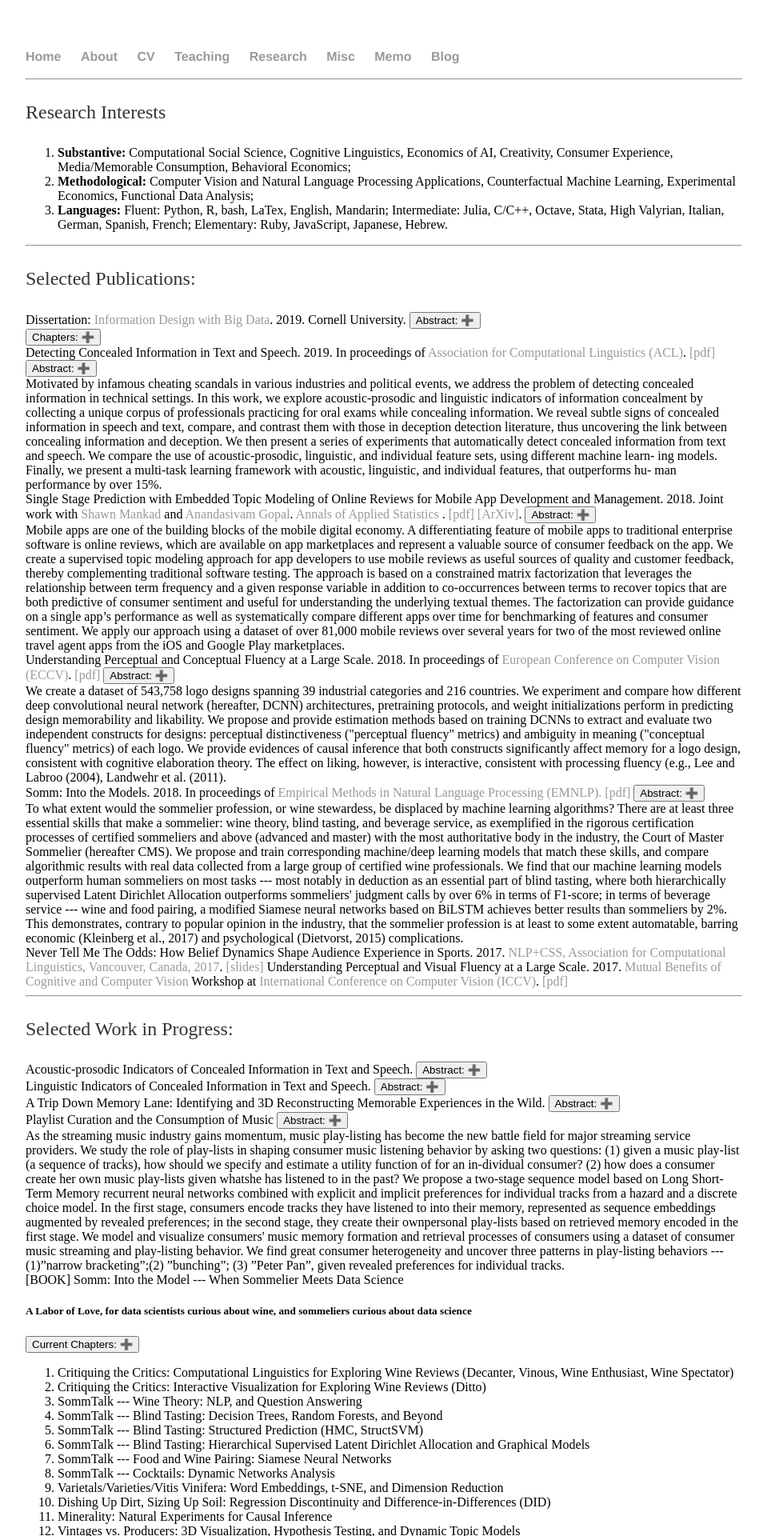
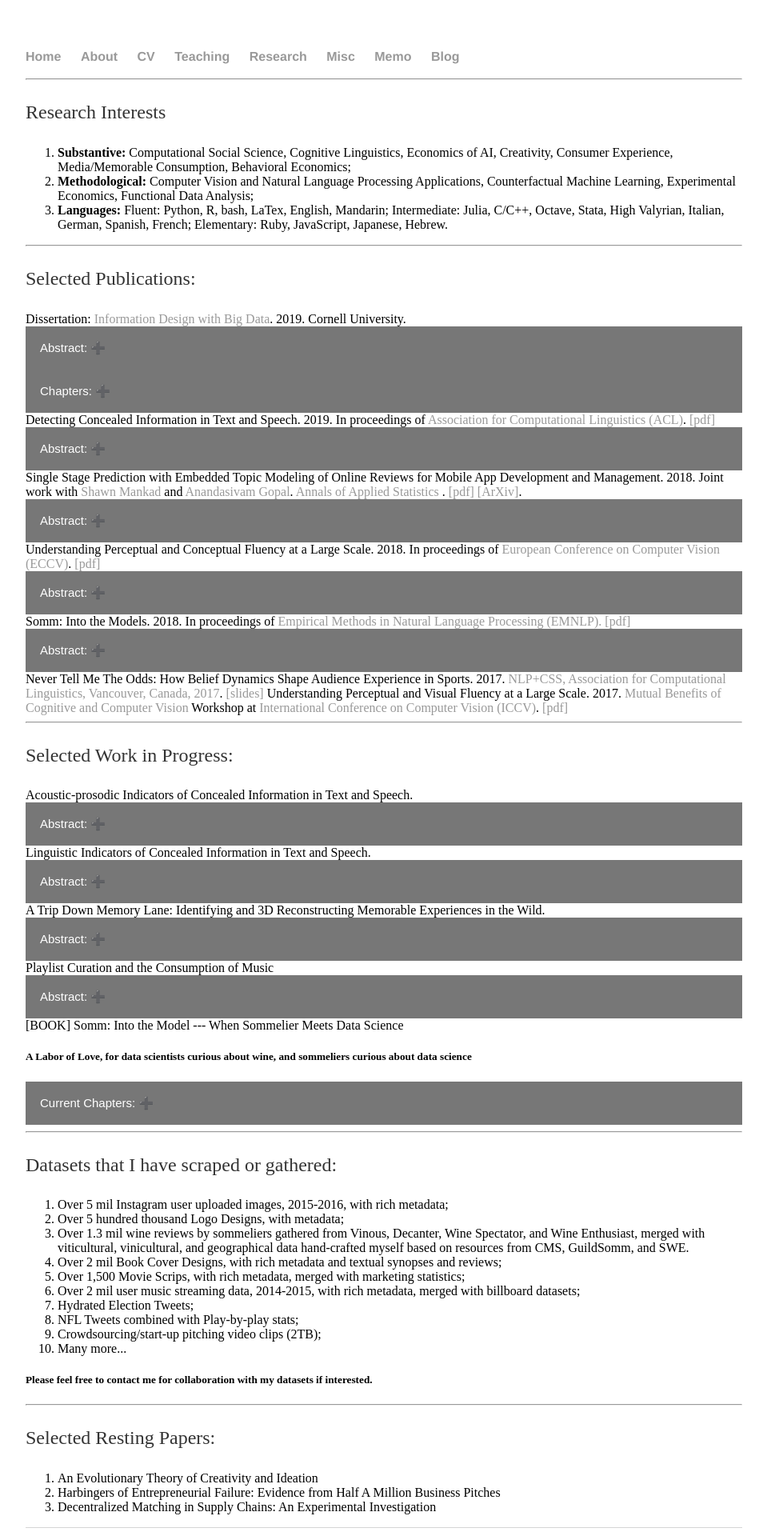
Before and after one commit to shenglih/shenglih.github.io, a Jekyll site: the page built from research/index.html, in a window 1280 px wide. Shown: the top 1920 px of the page at 80% size, without its empty margins (160-1119 px from the left). Built offline with Jekyll 4.4.1, drawn with Linux system fonts in a browser that asks for light colours; some of the changed text lies outside the part shown.

Commit message:
Update index.html

```diff
--- a/research/index.html
+++ b/research/index.html
@@ -2,6 +2,30 @@
 layout: research
 title: Shengli Hu, Research
 ---
+<style>
+.collapsible {
+  background-color: #777;
+  color: white;
+  cursor: pointer;
+  padding: 18px;
+  width: 100%;
+  border: none;
+  text-align: left;
+  outline: none;
+  font-size: 15px;
+}
+
+.active, .collapsible:hover {
+  background-color: #555;
+}
+
+.content {
+  padding: 0 18px;
+  display: none;
+  overflow: hidden;
+  background-color: #f1f1f1;
+}
+</style>
 <script>
 var coll = document.getElementsByClassName("collapsible");
 var i;
```
